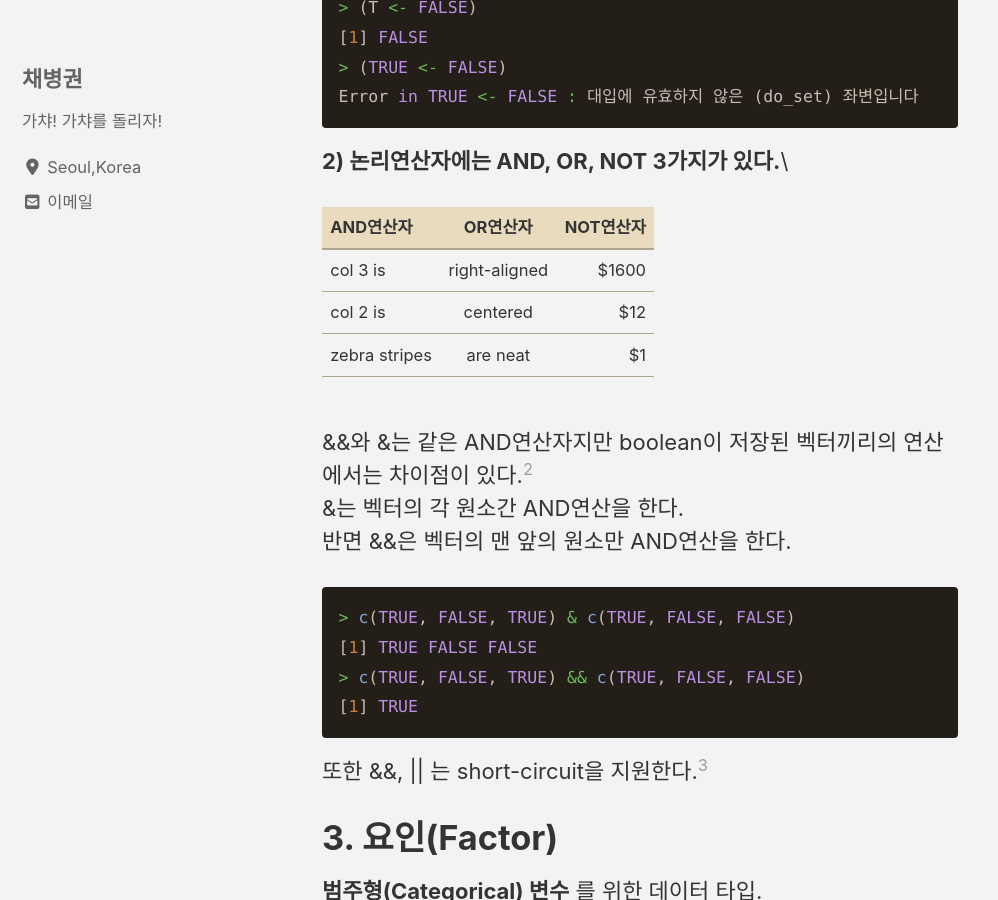
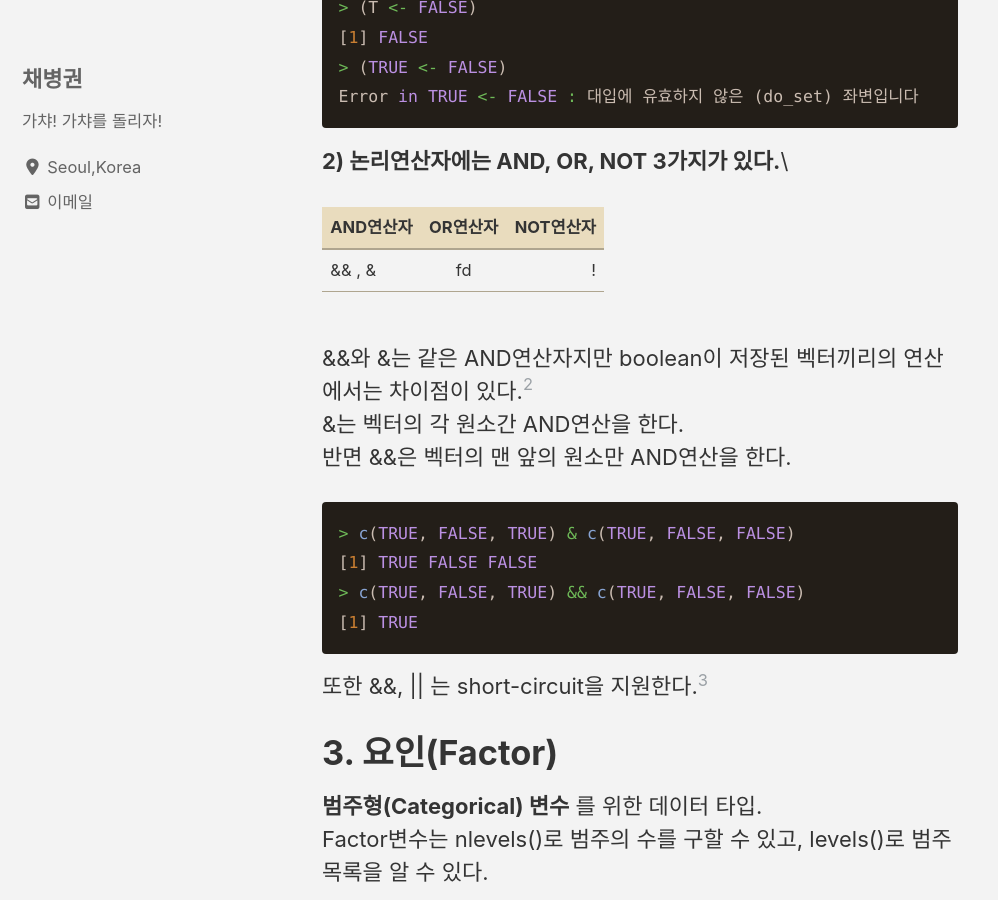
Before and after one commit to ByeongGwonChae/mynotebook, a Jekyll site: the page built from _posts/2020-01-01-R-first-note.md, in a window 1280 px wide and 900 px high, scrolled down 1716 px. Shown: the whole window, without its empty margins (0-998 px from the left). Built offline with Jekyll 4.4.1, drawn with Linux system fonts in a browser that asks for light colours; cached includes are drawn as plain includes; nearby versions of some CDN libraries.

Commit message:
Update 2020-01-01-R-first-note.md

```diff
--- a/_posts/2020-01-01-R-first-note.md
+++ b/_posts/2020-01-01-R-first-note.md
@@ -39,9 +39,7 @@ __2) 논리연산자에는 AND, OR, NOT 3가지가 있다.__\\
 
 | AND연산자 | OR연산자 | NOT연산자 |
 | ------------- |:-------------:| -----:|
-| col 3 is      | right-aligned | $1600 |
-| col 2 is      | centered      |   $12 |
-| zebra stripes | are neat      |    $1 |
+| && , & | fd | ! |
 
 \\
 &&와 &는 같은 AND연산자지만 boolean이 저장된 벡터끼리의 연산에서는 차이점이 있다.[^2]\\
```
